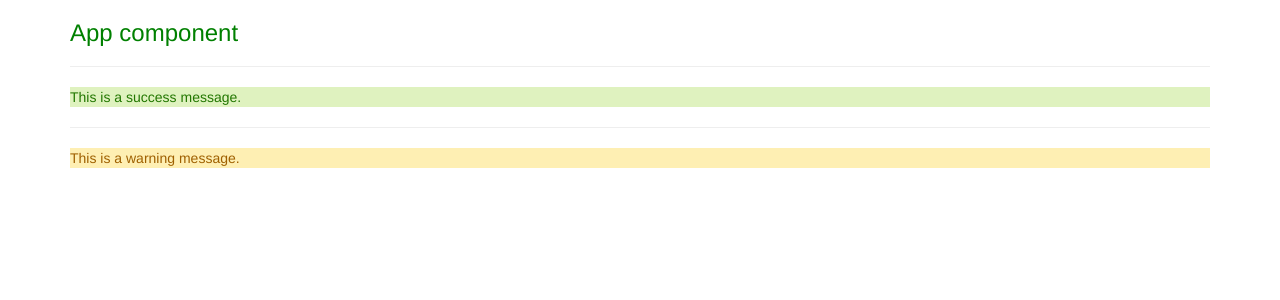
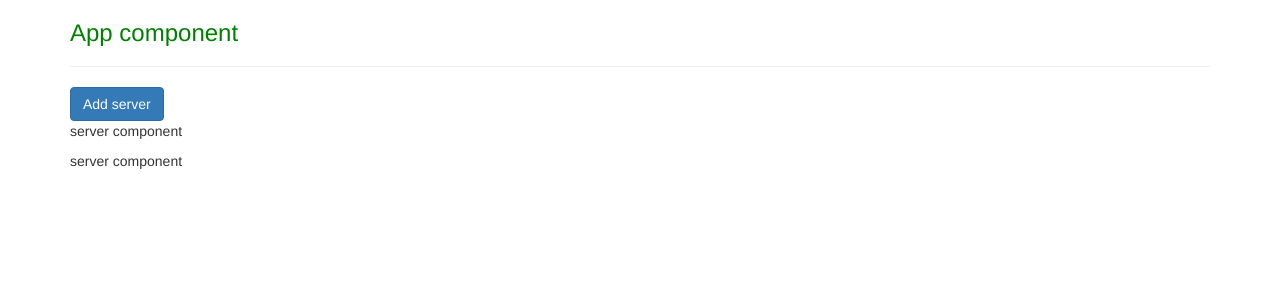
Before and after one commit to Hifromsaumya/i-am-sleeping, an Angular app: page / in a window 1280 px wide. Shown: the top 300 px of the page. Built offline with nearby package versions, Linux system fonts and the light colour scheme.

Commit message:
Property binding

```diff
--- a/src/app/app.component.html
+++ b/src/app/app.component.html
@@ -3,14 +3,7 @@
         <div class="col-xs-12">
             <h3>App component</h3>
             <hr>
-            <!-- <app-servers></app-servers> -->
-            <!-- <div app-servers></div> -->
-            <!-- now [app-server] will work because ang will select element by attribute not by element itself  -->
-            <!-- <div class="app-servers"></div> -->
-            <!-- refer to .app-servers in ts file as a class -->
-            <div app-success-alert></div>
-            <hr>
-            <app-warning-alert></app-warning-alert>
+            <app-servers></app-servers>
 
         </div>
 
--- a/src/app/servers/servers.component.html
+++ b/src/app/servers/servers.component.html
@@ -1 +1,3 @@
+<button class="btn btn-primary" [disabled]="!allowNewServer">Add server</button>
 <app-server></app-server>
+<app-server></app-server>
--- a/src/app/servers/servers.component.ts
+++ b/src/app/servers/servers.component.ts
@@ -4,14 +4,20 @@ import { Component, OnInit } from '@angular/core';
   selector: 'app-servers',
   // selector: '[app-servers]',  //selector if changes from app-server to [app-server], will become an attribute
   // selector: '.app-servers',  // also can be selected by a class
-  template: `
-  <app-server></app-server>
-  <app-server></app-server>`,
+  // template: `
+  // <app-server></app-server>
+  // <app-server></app-server>`,
+  templateUrl: './servers.component.html',
   styleUrls: ['./servers.component.css']
 })
 export class ServersComponent implements OnInit {
+  allowNewServer = false;
 
-  constructor() { }
+  constructor() {
+    setTimeout(() => {
+      this.allowNewServer = true;
+    }, 2000);
+  }
 
   ngOnInit(): void {
   }
```
